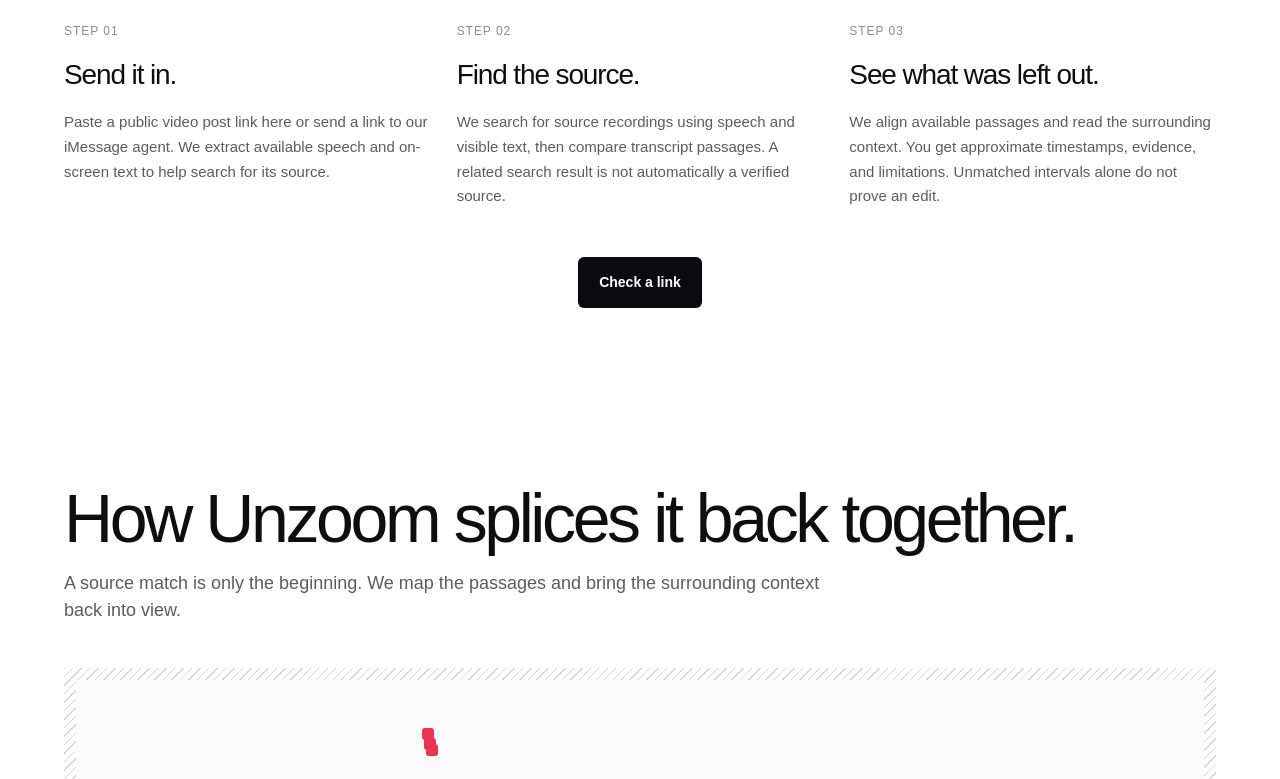
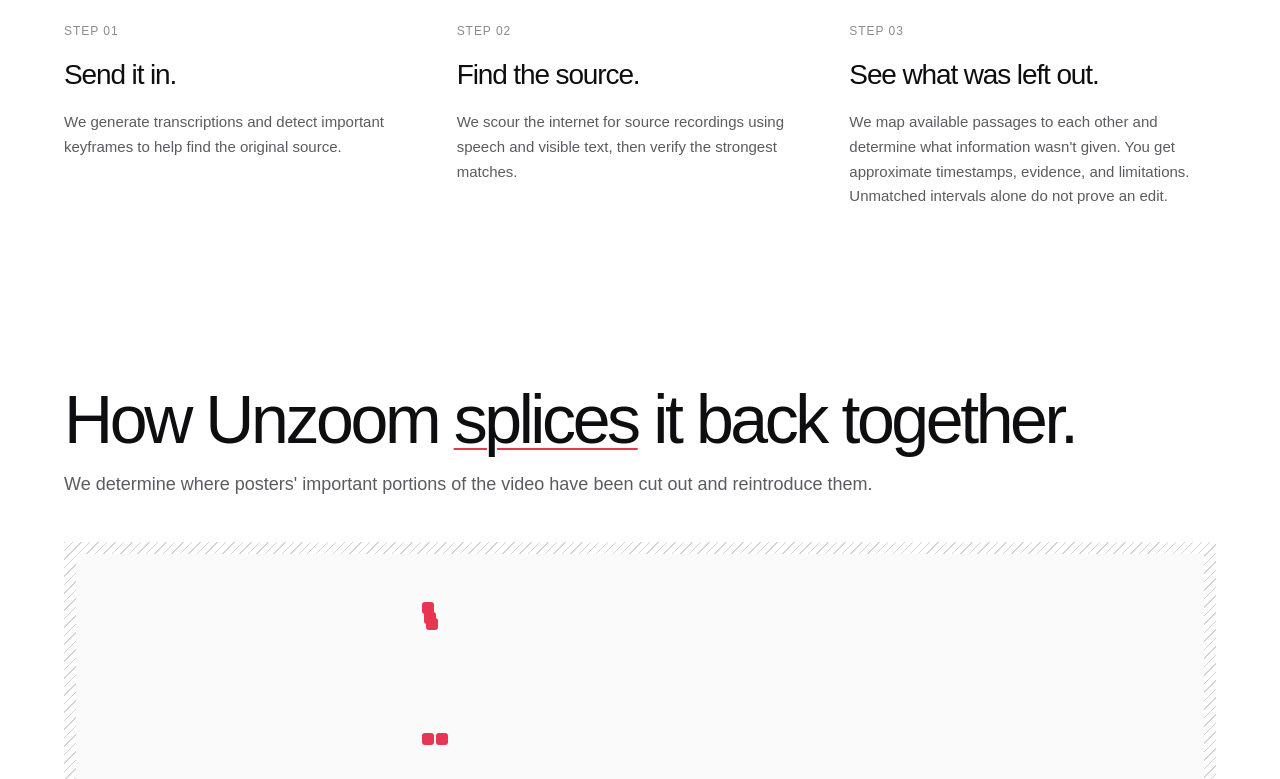
Before and after one commit to cepahal/HackNCQuantro, a Next.js app in the folder frontend/: page / in a window 1280 px wide. Shown: the part 1261-2040 px from the top of the page. Built offline with nearby package versions, Linux system fonts and the light colour scheme.

Commit message:
Polish homepage copy and algorithm section

```diff
--- a/frontend/app/page.tsx
+++ b/frontend/app/page.tsx
@@ -9,11 +9,11 @@
 
 const PHOTON_NUMBER=process.env.NEXT_PUBLIC_PHOTON_NUMBER?.trim();
 const steps=[
- {title:"Send it in.",copy:"Paste a public video post link here or send a link to our iMessage agent. We extract available speech and on-screen text to help search for its source.",labels:["Caption · dog foster clip","Speech · 7 sentences","Duration · 0:58","Resolution · 1080×1920"]},
- {title:"Find the source.",copy:"We search for source recordings using speech and visible text, then compare transcript passages. A related search result is not automatically a verified source.",labels:["Example candidate · matched source","Example confidence · High","Example basis · transcript alignment"]},
- {title:"See what was left out.",copy:"We align available passages and read the surrounding context. You get approximate timestamps, evidence, and limitations. Unmatched intervals alone do not prove an edit.",labels:["Matched passages · 3","Source gaps · 2","Example source gap · 48 seconds"]},
+ {title:"Send it in.",copy:"We generate transcriptions and detect important keyframes to help find the original source.",labels:["Caption · dog foster clip","Speech · 7 sentences","Duration · 0:58","Resolution · 1080×1920"]},
+ {title:"Find the source.",copy:"We scour the internet for source recordings using speech and visible text, then verify the strongest matches.",labels:["Example candidate · matched source","Example confidence · High","Example basis · transcript alignment"]},
+ {title:"See what was left out.",copy:"We map available passages to each other and determine what information wasn't given. You get approximate timestamps, evidence, and limitations. Unmatched intervals alone do not prove an edit.",labels:["Matched passages · 3","Source gaps · 2","Example source gap · 48 seconds"]},
 ];
 function ReelConveyor(){return <div className="conveyor" aria-hidden="true">{[0,1,2,3,4,5].map((item)=><div className="reel" key={item}><span className="reel-label">▪ {item%2?"Source 1:07–1:35":"Clip 0:15–0:43"}</span></div>)}<div className="missing-slot">▪ missing context</div>{[6,7,8].map(item=><div className="reel" key={item}><span className="reel-label">▪ Source 1:35–2:00</span></div>)}</div>}
-export default function HomePage(){const[upload,setUpload]=useState(false);return <><Navbar/><main><section className="page-wrap hero"><div><h1>You deserve<br className="desktop-break"/> the truth.</h1><p className="hero-copy">Unzoom is a cloud-based data authenticity provider that finds the <span className="red-phrase">surrounding context</span> of <span className="accent-underline">social media posts</span>.</p><div className="hero-buttons"><button className="btn btn-black" onClick={()=>setUpload(true)}>Try now</button><Link className="btn btn-outline" href="#how">How it works</Link></div><p className="small-note">Share → Messages → {PHOTON_NUMBER||"our verification number"}.</p></div><div className="hero-art"><AsciiLens/><ReelConveyor/></div></section>
-<section className="page-wrap section" id="how"><h2>Filling in the <span className="accent-underline">gaps</span>.</h2><p className="section-intro">Misleading media spreads because checking it is too much work. Unzoom does the checking.</p><div className="step-grid">{steps.map((step,index)=><article key={step.title} tabIndex={0} className="step-frame"><div className="hatch"><div className="panel step-visual"><div className="diagram"><div className="mini-source"><span className="scanline"/></div><div className="rows">{step.labels.map(label=><span key={label}>{label}</span>)}</div></div></div></div><p className="step-kicker">STEP 0{index+1}</p><h3 className="step-title">{step.title}</h3><p className="step-copy">{step.copy}</p></article>)}</div><div className="center-cta"><button onClick={()=>setUpload(true)} className="btn btn-black">Check a link</button></div></section>
-<section className="page-wrap section" id="algorithm"><h2>How Unzoom splices it back together.</h2><p className="section-intro">A source match is only the beginning. We map the passages and bring the surrounding context back into view.</p><AlgorithmAnimation/></section></main><footer className="footer"><div className="page-wrap footer-inner"><Link className="brand" href="/" aria-label="Unzoom home"><Image className="brand-image" src="/logo.png" alt="Unzoom" width={180} height={31} /></Link><p>You deserve the truth.</p><p>Built at HackNC</p><p>© 2026 Unzoom</p></div></footer><InputForm open={upload} onClose={()=>setUpload(false)}/></>}
+export default function HomePage(){const[upload,setUpload]=useState(false);return <><Navbar/><main><section className="page-wrap hero"><div><h1>You deserve<br className="desktop-break"/> the truth.</h1><p className="hero-copy">Unzoom is a cloud-based data authenticity provider that finds the <span className="red-phrase">surrounding context</span> of <span className="accent-underline">social media posts</span>.</p><div className="hero-buttons"><button className="btn btn-black" onClick={()=>setUpload(true)}>Try now</button><Link className="btn btn-outline" href="#how">How it works</Link></div><p className="small-note">Text any video to us and we&apos;ll give you the real spill.</p></div><div className="hero-art"><AsciiLens/><ReelConveyor/></div></section>
+<section className="page-wrap section" id="how"><h2>Filling in the <span className="accent-underline">gaps</span>.</h2><p className="section-intro">Misleading media spreads because checking it is too much work. Unzoom does it in a flash.</p><div className="step-grid">{steps.map((step,index)=><article key={step.title} tabIndex={0} className="step-frame"><div className="hatch"><div className="panel step-visual"><div className="diagram"><div className="mini-source"><span className="scanline"/></div><div className="rows">{step.labels.map(label=><span key={label}>{label}</span>)}</div></div></div></div><p className="step-kicker">STEP 0{index+1}</p><h3 className="step-title">{step.title}</h3><p className="step-copy">{step.copy}</p></article>)}</div></section>
+<section className="page-wrap section" id="algorithm"><h2>How Unzoom <span className="accent-underline">splices</span> it back together.</h2><p className="section-intro algorithm-intro">We determine where posters' important portions of the video have been cut out and reintroduce them.</p><AlgorithmAnimation/></section></main><footer className="footer"><div className="page-wrap footer-inner"><Link className="brand" href="/" aria-label="Unzoom home"><Image className="brand-image" src="/logo-light.png" alt="Unzoom" width={180} height={31} /></Link><p>You deserve the truth.</p><p>Built at HackNC</p><p>© 2026 Unzoom</p></div></footer><InputForm open={upload} onClose={()=>setUpload(false)}/></>}
--- a/frontend/components/AlgorithmAnimation.tsx
+++ b/frontend/components/AlgorithmAnimation.tsx
@@ -22,7 +22,6 @@
   const view = useInView(scope, { once: false, amount: 0.25 });
   const reduced = useReducedMotion();
   const [step, setStep] = useState(0);
-  const [replay, setReplay] = useState(0);
   const running = useRef(false);
 
   useEffect(() => {
@@ -143,7 +142,7 @@
       cancelled = true;
       running.current = false;
     };
-  }, [view, reduced, animate, replay, scope]);
+  }, [view, reduced, animate, scope]);
 
   return (
     <div>
@@ -170,7 +169,6 @@
         </div>
       </div>
       <p className="stage-caption" aria-live="polite">{captions[step]}</p>
-      <button className="btn btn-outline" onClick={() => { setStep(0); setReplay((value) => value + 1); }}>Replay</button>
       <p className="sr-only">A source clip is found, aligned to a timeline, and separated into gaps so missing context can be restored.</p>
     </div>
   );
```
Also changed, not shown: frontend/app/globals.css.
